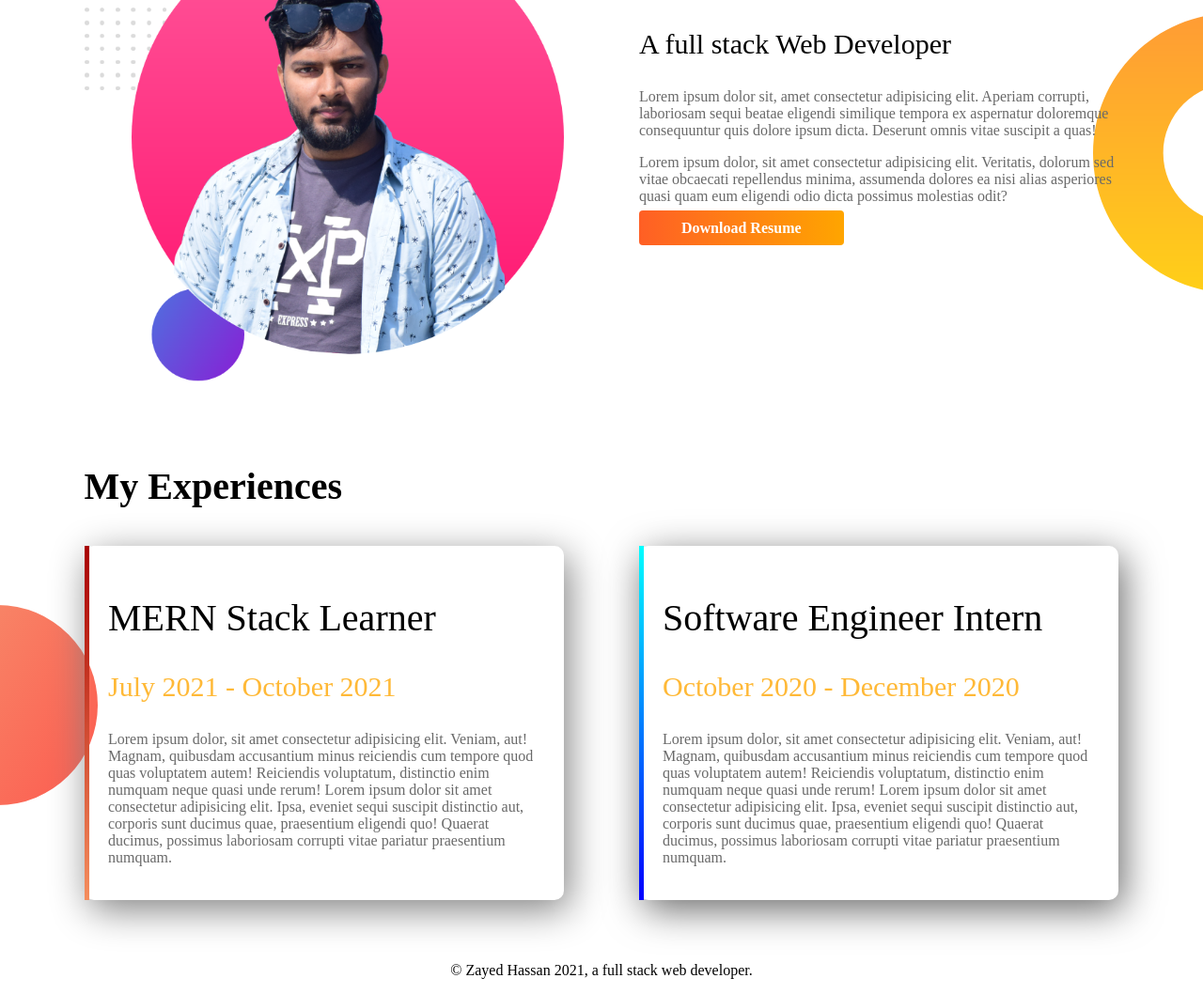
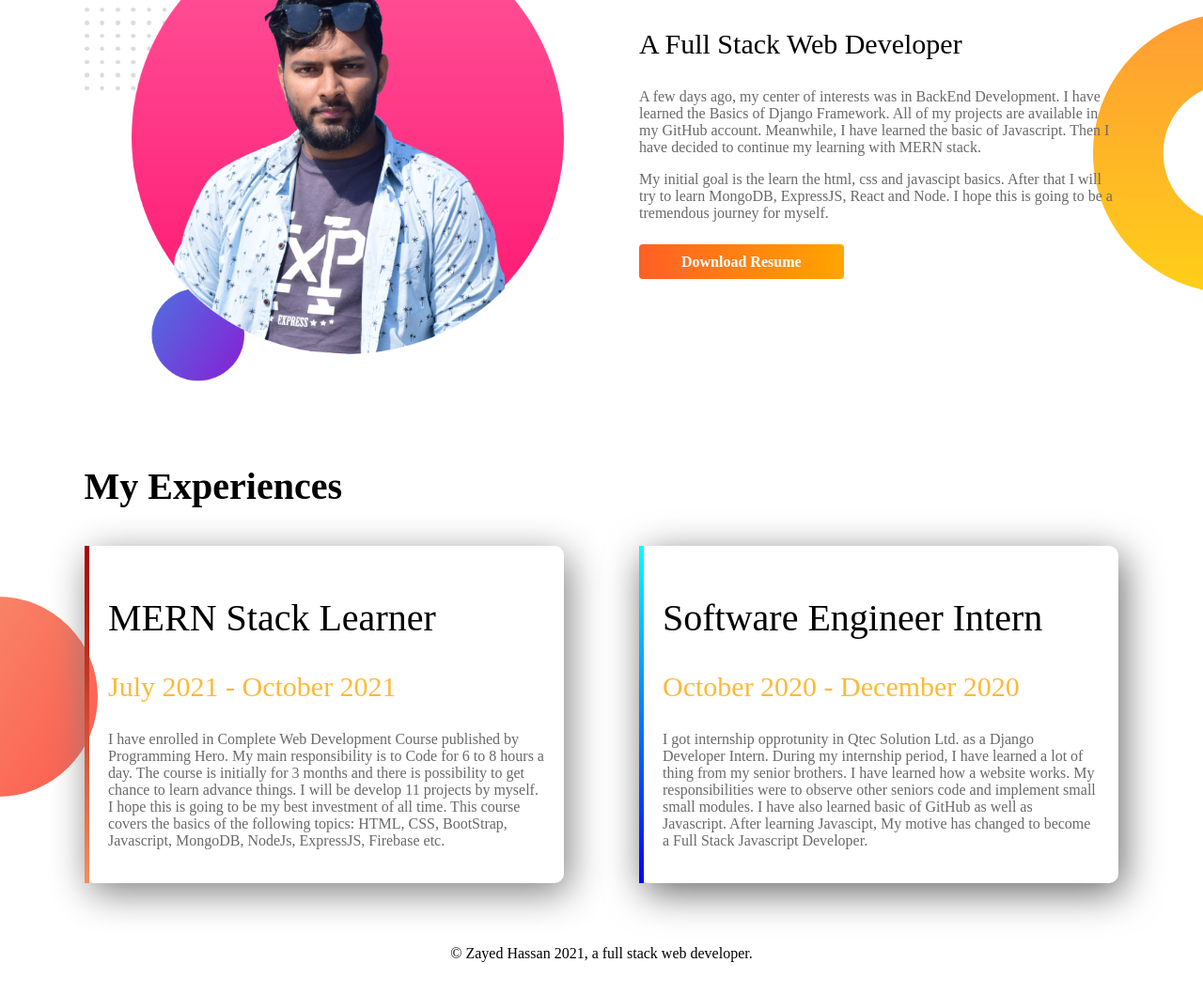
Before and after one commit to z4yed/my-portfolio, a plain HTML site: page index.html in a window 1280 px wide. Shown: the part 744-1802 px from the top of the page at 94% size. Drawn offline with Linux system fonts and the light colour scheme; a web font is replaced by a local one.

Commit message:
Lorem Ipsum Replaced by Content.

```diff
--- a/index.html
+++ b/index.html
@@ -24,13 +24,12 @@
             <h1> <span class="extra-ordinary">Zayed Hassan </span> World</h1>
 
             <h3>Problem Solver and Traveller</h3>
-            <p>Lorem ipsum dolor sit amet consectetur adipisicing elit. Saepe ab voluptatem optio adipisci minus
-                obcaecati
-                unde enim, architecto laboriosam aliquam sunt alias voluptas, commodi consequuntur minima necessitatibus
-                deleniti laborum soluta.</p>
-            <p>Lorem, ipsum dolor sit amet consectetur adipisicing elit. Atque maiores, minima asperiores repudiandae
-                inventore iusto tempora delectus voluptates optio earum, hic at assumenda perspiciatis enim saepe
-                quisquam rem quo nulla.</p>
+            <p>I very much love to solve programming problems. Still I am a beginner problem solver & continuously
+                learning new techniques. I solve programming problems with various languages like C, C++ and Python.
+                You can visit my codeforces profile. My codeforces handle is <strong>Z4YED</strong>.</p>
+            <p>I love exploring new places. Recenly I have travelled in Cox's Bazar. It's one of the best tourist spot
+                in Bangladesh and it is the largest beach in the world. I visited there with my friends & enjoyed a lot.
+            </p> <br>
 
             <a href="https://www.linkedin.com/in/zayed-hassan/" target="_blank" class="link-button">Hire Me</a>
         </div>
@@ -48,14 +47,13 @@
         </div>
         <div class="flex-item">
             <h2>Big Dream</h2>
-            <h3>A full stack Web Developer</h3>
-            <p>Lorem ipsum dolor sit, amet consectetur adipisicing elit. Aperiam corrupti, laboriosam sequi beatae
-                eligendi similique tempora ex aspernatur doloremque consequuntur quis dolore ipsum dicta. Deserunt omnis
-                vitae suscipit a quas!</p>
+            <h3>A Full Stack Web Developer</h3>
+            <p>A few days ago, my center of interests was in BackEnd Development. I have learned the Basics of Django
+                Framework. All of my projects are available in my GitHub account. Meanwhile, I have learned the basic of
+                Javascript. Then I have decided to continue my learning with MERN stack. </p>
 
-            <p>Lorem ipsum dolor, sit amet consectetur adipisicing elit. Veritatis, dolorum sed vitae obcaecati
-                repellendus minima, assumenda dolores ea nisi alias asperiores quasi quam eum eligendi odio dicta
-                possimus molestias odit?</p>
+            <p>My initial goal is the learn the html, css and javascipt basics. After that I will try to learn MongoDB,
+                ExpressJS, React and Node. I hope this is going to be a tremendous journey for myself. </p> <br>
 
             <a class="link-button" target="_blank" href="Md_Zayed_Hassan_CV.pdf">Download Resume</a>
         </div>
@@ -68,22 +66,22 @@
                 <h2>MERN Stack Learner</h2>
                 <h3><span class="extra-ordinary">July 2021 - October 2021</span></h3>
 
-                <p>Lorem ipsum dolor, sit amet consectetur adipisicing elit. Veniam, aut! Magnam, quibusdam accusantium
-                    minus reiciendis cum tempore quod quas voluptatem autem! Reiciendis voluptatum, distinctio enim
-                    numquam neque quasi unde rerum! Lorem ipsum dolor sit amet consectetur adipisicing elit. Ipsa,
-                    eveniet sequi suscipit distinctio aut, corporis sunt ducimus quae, praesentium eligendi quo! Quaerat
-                    ducimus, possimus laboriosam corrupti vitae pariatur praesentium numquam.</p>
+                <p>I have enrolled in Complete Web Development Course published by Programming Hero. My main
+                    responsibility is to Code for 6 to 8 hours a day. The course is initially for 3 months and there is
+                    possibility to get chance to learn advance things. I will be develop 11 projects by myself. I hope
+                    this is going to be my best investment of all time. This course covers the basics of the following
+                    topics: HTML, CSS, BootStrap, Javascript, MongoDB, NodeJs, ExpressJS, Firebase etc. </p>
             </div>
 
             <div class="flex-item" id="intern">
                 <h2>Software Engineer Intern</h2>
                 <h3><span class="extra-ordinary">October 2020 - December 2020</span></h3>
 
-                <p>Lorem ipsum dolor, sit amet consectetur adipisicing elit. Veniam, aut! Magnam, quibusdam accusantium
-                    minus reiciendis cum tempore quod quas voluptatem autem! Reiciendis voluptatum, distinctio enim
-                    numquam neque quasi unde rerum! Lorem ipsum dolor sit amet consectetur adipisicing elit. Ipsa,
-                    eveniet sequi suscipit distinctio aut, corporis sunt ducimus quae, praesentium eligendi quo! Quaerat
-                    ducimus, possimus laboriosam corrupti vitae pariatur praesentium numquam.</p>
+                <p>I got internship opprotunity in Qtec Solution Ltd. as a Django Developer Intern. During my internship
+                    period, I have learned a lot of thing from my senior brothers. I have learned how a website works.
+                    My responsibilities were to observe other seniors code and implement small small modules. I have
+                    also learned basic of GitHub as well as Javascript. After learning Javascipt, My motive has changed
+                    to become a Full Stack Javascript Developer. </p>
             </div>
 
         </div>
```
